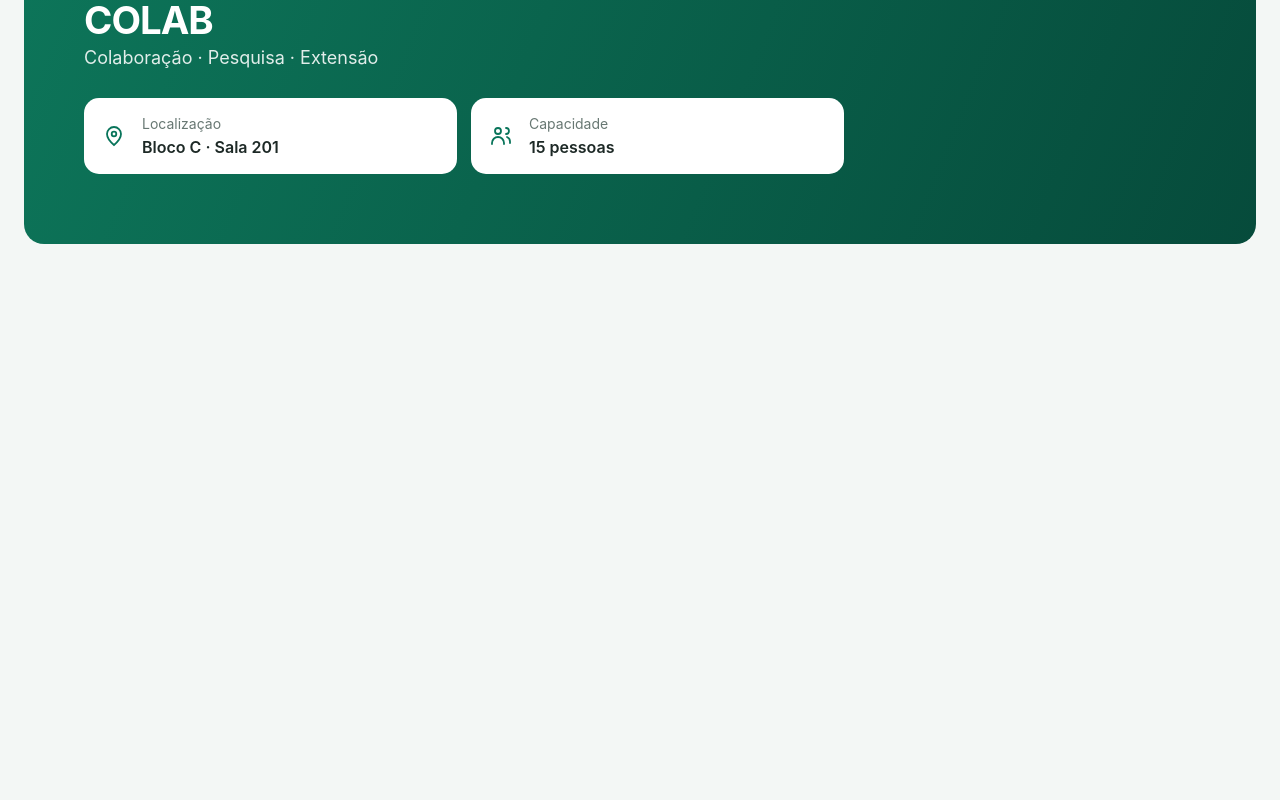
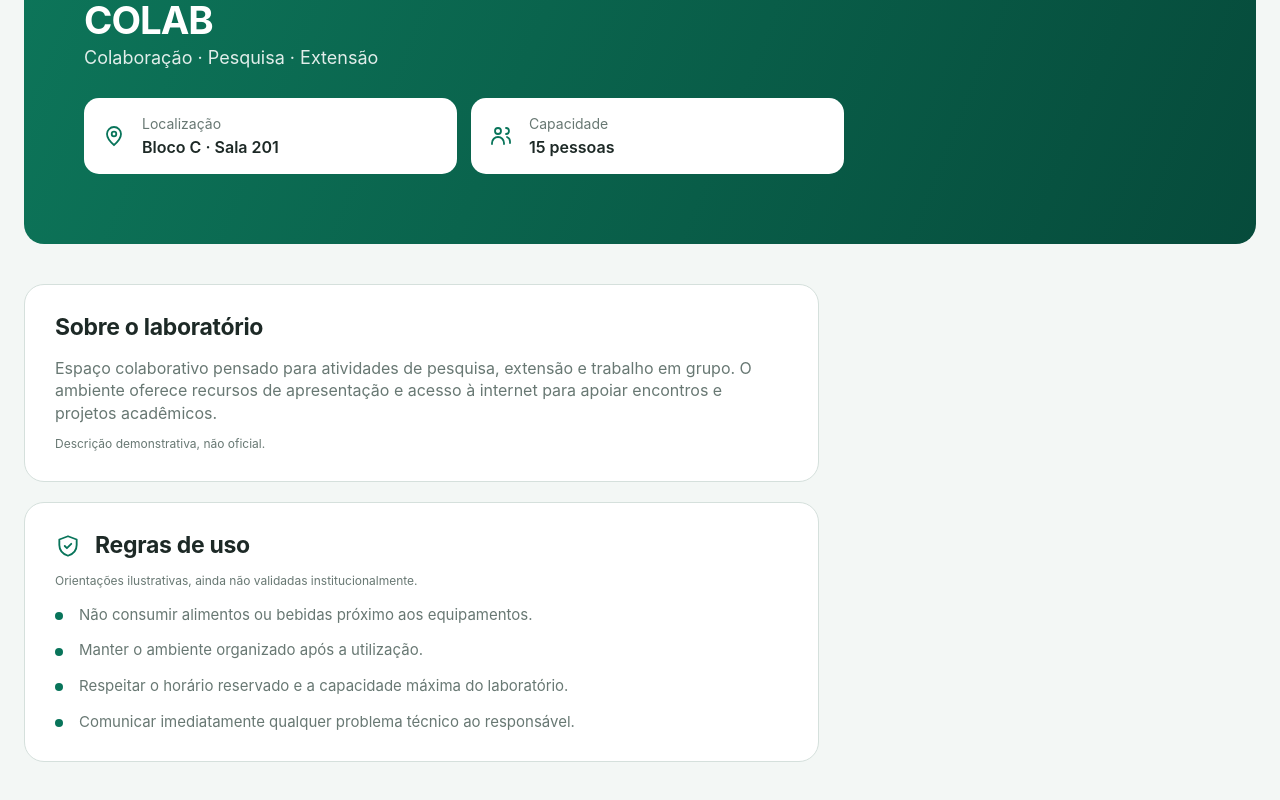
Before and after one commit to Nicolas-abc/agendamento_espacos_front, a React (Vite) app: page /laboratorios/1 in a window 1280 px wide. Shown: the part 302-1102 px from the top of the page. Before the commit the page ends 800 px from the top, so only its background shows below. Built offline with nearby package versions, Linux system fonts and the light colour scheme.

Commit message:
feat(frontend): adiciona descricao e regras dos laboratorios

```diff
--- /dev/null
+++ b/src/data/detalhesLaboratorios.ts
@@ -0,0 +1,32 @@
+export interface DetalhesLaboratorioDemonstrativos {
+  descricao: string
+  regrasDeUso: string[]
+}
+
+// Conteúdo fictício de protótipo. As regras são ilustrativas e não foram
+// validadas institucionalmente.
+const regrasDeUsoIlustrativas = [
+  'Não consumir alimentos ou bebidas próximo aos equipamentos.',
+  'Manter o ambiente organizado após a utilização.',
+  'Respeitar o horário reservado e a capacidade máxima do laboratório.',
+  'Comunicar imediatamente qualquer problema técnico ao responsável.',
+]
+
+export const detalhesLaboratoriosDemonstrativos: Record<number, DetalhesLaboratorioDemonstrativos> = {
+  1: {
+    descricao: 'Espaço colaborativo pensado para atividades de pesquisa, extensão e trabalho em grupo. O ambiente oferece recursos de apresentação e acesso à internet para apoiar encontros e projetos acadêmicos.',
+    regrasDeUso: regrasDeUsoIlustrativas,
+  },
+  2: {
+    descricao: 'Ambiente de informática destinado a atividades práticas, pesquisa e treinamentos. As estações de trabalho e os recursos de apresentação apoiam atividades acadêmicas individuais e em grupo.',
+    regrasDeUso: regrasDeUsoIlustrativas,
+  },
+  3: {
+    descricao: 'Espaço de apoio a atividades de ensino e pesquisa em eletrônica. As bancadas e os recursos de instrumentação permitem organizar práticas e experimentos em ambiente acadêmico.',
+    regrasDeUso: regrasDeUsoIlustrativas,
+  },
+  4: {
+    descricao: 'Ambiente voltado a atividades de ensino e treinamento em redes. O espaço reúne recursos relacionados a redes e servidores para apoiar práticas e estudos na área.',
+    regrasDeUso: regrasDeUsoIlustrativas,
+  },
+}
--- a/src/pages/DetalhesLaboratorio.tsx
+++ b/src/pages/DetalhesLaboratorio.tsx
@@ -1,5 +1,6 @@
 import { Link } from 'react-router-dom'
 import { Cabecalho } from '../components/Cabecalho'
+import { detalhesLaboratoriosDemonstrativos } from '../data/detalhesLaboratorios'
 import { laboratoriosFicticios } from '../data/laboratorios'
 
 interface DetalhesLaboratorioProps {
@@ -8,6 +9,7 @@ interface DetalhesLaboratorioProps {
 
 export function DetalhesLaboratorio({ id }: DetalhesLaboratorioProps) {
   const laboratorio = laboratoriosFicticios.find((item) => String(item.id) === id)
+  const detalhes = laboratorio ? detalhesLaboratoriosDemonstrativos[laboratorio.id] : undefined
 
   return (
     <>
@@ -17,6 +19,7 @@ export function DetalhesLaboratorio({ id }: DetalhesLaboratorioProps) {
           <Link to="/">Laboratórios</Link><span aria-hidden="true">/</span><span>{laboratorio?.nome ?? 'Laboratório não encontrado'}</span>
         </p>
         {laboratorio ? (
+          <>
           <section className="detail-hero" aria-labelledby="detail-lab-title">
             <div className="detail-hero__content">
               <span className={'availability-pill ' + (laboratorio.disponivel ? 'availability-pill--open' : 'availability-pill--closed')}>
@@ -51,6 +54,32 @@ export function DetalhesLaboratorio({ id }: DetalhesLaboratorioProps) {
               </div>
             </div>
           </section>
+          {detalhes && (
+            <div className="detail-info-layout">
+              <div className="detail-info-main">
+                <section className="detail-card" aria-labelledby="detail-about-title">
+                  <h2 id="detail-about-title">Sobre o laboratório</h2>
+                  <p>{detalhes.descricao}</p>
+                  <p className="detail-card__note">Descrição demonstrativa, não oficial.</p>
+                </section>
+
+                <section className="detail-card detail-rules" aria-labelledby="detail-rules-title">
+                  <div className="detail-rules__heading">
+                    <svg aria-hidden="true" viewBox="0 0 24 24" fill="none">
+                      <path d="M12 3 20 6v5c0 5.1-3.4 8.4-8 10-4.6-1.6-8-4.9-8-10V6l8-3Z" stroke="currentColor" strokeWidth="1.7" strokeLinejoin="round" />
+                      <path d="m9 12 2 2 4-4" stroke="currentColor" strokeWidth="1.7" strokeLinecap="round" strokeLinejoin="round" />
+                    </svg>
+                    <h2 id="detail-rules-title">Regras de uso</h2>
+                  </div>
+                  <p className="detail-card__note">Orientações ilustrativas, ainda não validadas institucionalmente.</p>
+                  <ul className="detail-rules__list">
+                    {detalhes.regrasDeUso.map((regra) => <li key={regra}>{regra}</li>)}
+                  </ul>
+                </section>
+              </div>
+            </div>
+          )}
+          </>
         ) : (
           <section className="placeholder-card">
             <p className="placeholder-card__eyebrow">ID {id}</p>
--- a/src/styles/global.css
+++ b/src/styles/global.css
@@ -192,11 +192,31 @@ a { color: inherit; }
 .detail-hero__fact-label { color: var(--color-muted); font-size: 14px; }
 .detail-hero__fact strong { font-size: 16px; font-weight: 600; }
 
+.detail-info-layout {
+  display: grid; grid-template-columns: minmax(0, 2fr) minmax(0, 1fr); gap: 40px; margin-top: 40px;
+}
+.detail-info-main { display: grid; align-content: start; gap: 20px; }
+.detail-card {
+  padding: 28px 30px; border: 1px solid var(--color-border); border-radius: 20px; background: var(--color-surface);
+}
+.detail-card h2 { margin: 0 0 14px; color: #1d2926; font-size: 23px; font-weight: 700; letter-spacing: -.3px; line-height: 1.3; }
+.detail-card > p:not(.detail-card__note) { margin: 0; color: var(--color-muted); font-size: 16px; line-height: 1.4; }
+.detail-card__note { margin: 12px 0 0; color: var(--color-muted); font-size: 12px; line-height: 1.4; }
+.detail-rules__heading { display: flex; align-items: center; gap: 14px; }
+.detail-rules__heading svg { width: 26px; height: 26px; flex: 0 0 auto; color: var(--color-primary); }
+.detail-rules__heading h2 { margin: 0; }
+.detail-rules__list { display: grid; gap: 14px; margin: 14px 0 0; padding: 0; list-style: none; }
+.detail-rules__list li { position: relative; padding-left: 24px; color: var(--color-muted); font-size: 15px; line-height: 1.45; }
+.detail-rules__list li::before { position: absolute; top: .55em; left: 0; width: 8px; height: 8px; border-radius: 50%; background: var(--color-primary); content: ''; }
+
 @media (max-width: 760px) {
   .detail-hero { min-height: 340px; padding: 36px 32px; }
+  .detail-info-layout { grid-template-columns: 1fr; gap: 20px; margin-top: 28px; }
 }
 @media (max-width: 560px) {
   .detail-hero { min-height: auto; padding: 28px 22px; border-radius: 16px; }
   .detail-hero__facts { grid-template-columns: 1fr; gap: 10px; margin-top: 22px; }
   .detail-hero__summary { font-size: 16px; }
+  .detail-card { padding: 24px 22px; border-radius: 16px; }
+  .detail-card h2 { font-size: 21px; }
 }
```
